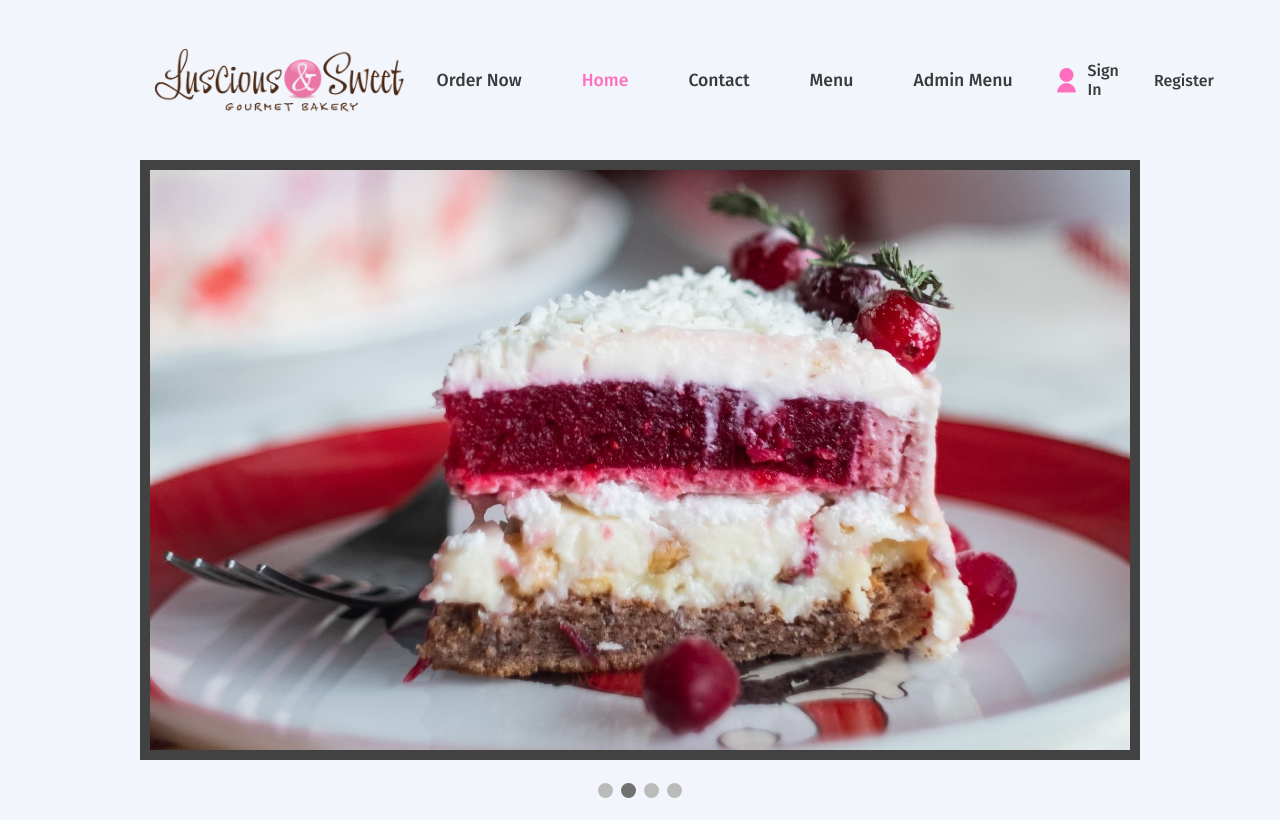
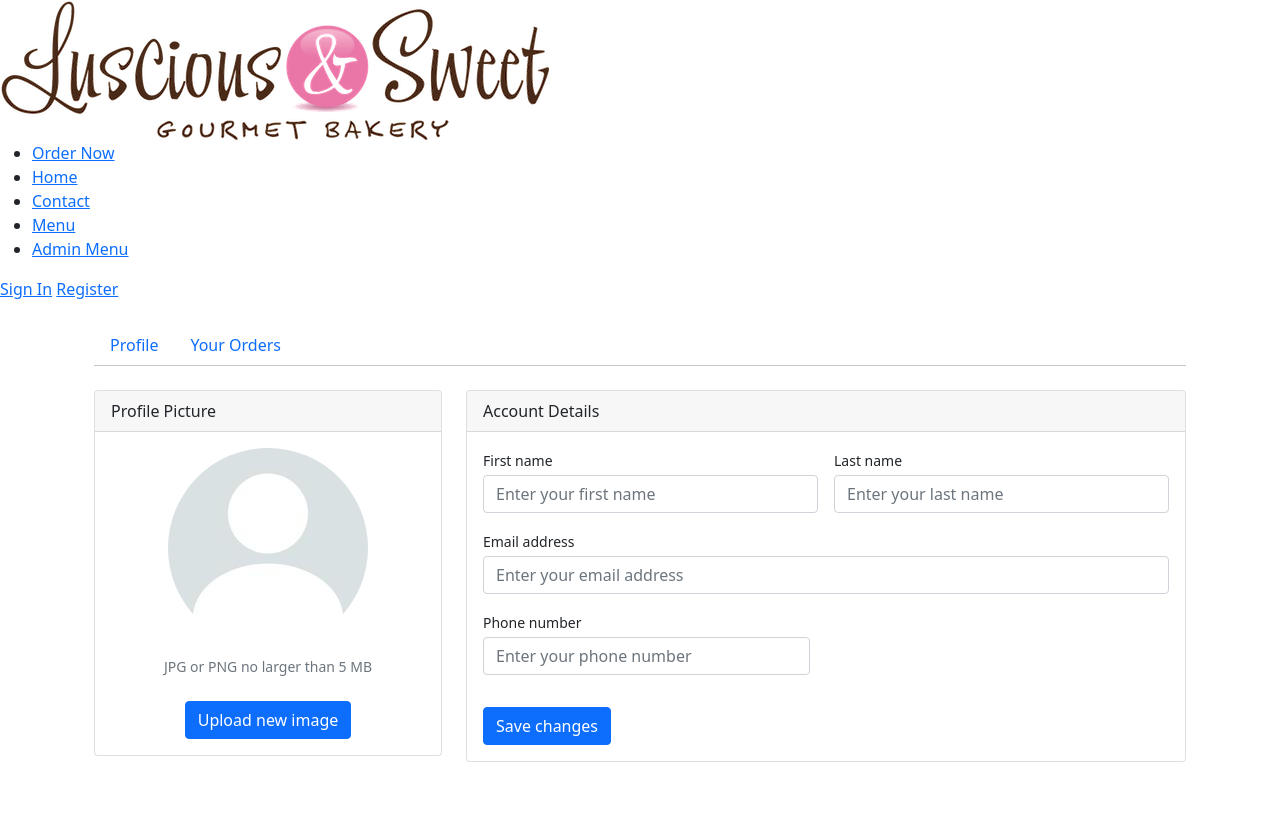
Before and after one commit to Veloric/2023FASE, a Flask app: template templates/profile.html in a window 1280 px wide. After the commit the page ends 762 px from the top, so only its background shows below. Run offline with Flask 3, Linux system fonts and the light colour scheme; the template is opened without the code that fills it, so the values that code supplies are empty; some libraries are stand-ins or nearby versions.

Commit message:
Profile + Utilized some code from bootstrap
Lmk if this does not work properly, also if I should get rid of the profile pic feature. Its kind of hard to view properly since i cant have the link available without logging in... and i cant login since i don't have the database setup ahhh

```diff
--- a/templates/profile.html
+++ b/templates/profile.html
@@ -1,24 +1,98 @@
-{% extends 'index.html' %}
+{% from 'navbar.html' import navbar, headerEnd %}
+<!DOCTYPE html>
+<html lang="en">
 
-{% block title %}Profile{% endblock %}
+<head>
+    <meta charset="utf-8">
+    <meta name="viewport" content="width=device-width, initial-scale=1">
+    <title>Order</title>
+    <link href="https://cdn.jsdelivr.net/npm/bootstrap@5.0.1/dist/css/bootstrap.min.css" rel="stylesheet">
+    <script src="{{ url_for('static', filename='activetab.js') }}" defer></script>
+    <!-- <script src="{{ url_for('static', filename='order.js') }}"> defer</script> -->
 
-{% block content %}
-<h2>Profile Page</h2>
-<div>
-    <p>Your account details are below:</p>
-    <table>
-        <tr>
-            <td>Username:</td>
-            <td>{{ account['usrname'] }}</td>
-        </tr>
-        <tr>
-            <td>Password:</td>
-            <td>{{ account['password'] }}</td>
-        </tr>
-        <tr>
-            <td>Email:</td>
-            <td>{{ account['email'] }}</td>
-        </tr>
-    </table>
-</div>
-{% endblock %}
+    <!--Code below is a borrowed library from bootdev-->
+    <!--It is heavily adjusted/edited to suit the website-->
+    <!--https://www.bootdey.com/snippets/view/bs5-edit-profile-account-details-->
+
+</head>
+
+<body>
+    {{ navbar() }}
+    {{ headerEnd() }}
+
+    <div class="container-xl px-4 mt-4">
+
+    <nav class="nav nav-borders">
+    <a class="nav-link active ms-0" href="{{ url_for('static', filename='profile.html') }}" target="__blank">Profile</a>
+    <a class="nav-link" href="{{ url_for('static', filename='vieworder.html') }}" target="__blank">Your Orders</a>
+    </nav>
+
+    <hr class="mt-0 mb-4">
+    <div class="row">
+    <div class="col-xl-4">
+
+    <div class="card mb-4 mb-xl-0">
+    <div class="card-header">Profile Picture</div>
+    <div class="card-body text-center">
+
+
+    <img class="img-account-profile rounded-circle mb-2" src="/static/images/defaultprofile.jpg" alt="Blank Profile">
+
+    <div class="small font-italic text-muted mb-4">JPG or PNG no larger than 5 MB</div>
+
+    <button class="btn btn-primary" type="button">Upload new image</button>
+    </div>
+    </div>
+    </div>
+    <div class="col-xl-8">
+
+    <div class="card mb-4">
+    <div class="card-header">Account Details</div>
+    <div class="card-body">
+    <form>
+
+        <div class="row gx-3 mb-3">
+
+        <div class="col-md-6">
+        <label class="small mb-1" for="inputFirstName">First name</label>
+        <input class="form-control" id="inputFirstName" type="text" placeholder="Enter your first name" value="{{ account['CustomerFirstName'] }}">
+        </div>
+
+        <div class="col-md-6">
+        <label class="small mb-1" for="inputLastName">Last name</label>
+        <input class="form-control" id="inputLastName" type="text" placeholder="Enter your last name" value="{{ account['CustomerLastName'] }}">
+        </div>
+        </div>
+
+        <div class="row gx-3 mb-3">
+
+        <div class="mb-3">
+        <label class="small mb-1" for="inputEmailAddress">Email address</label>
+        <input class="form-control" id="inputEmailAddress" type="email" placeholder="Enter your email address" value="{{ account['CustomerEmail'] }}">
+        </div>
+
+        <div class="row gx-3 mb-3">
+
+        <div class="col-md-6">
+        <label class="small mb-1" for="inputPhone">Phone number</label>
+        <input class="form-control" id="inputPhone" type="tel" placeholder="Enter your phone number" value="{{ account['CustomerPhone'] }}">
+        </div>
+
+    </div>
+    </div>
+
+        <button class="btn btn-primary" type="button">Save changes</button>
+    </form>
+    </div>
+    </div>
+    </div>
+    </div>
+    </div>
+
+    <!--The commented JS was included in bootstrap template... feel free to get rid of it or use it-->
+
+    <!--<script src="https://code.jquery.com/jquery-1.10.2.min.js"></script>-->
+    <!--<script src="https://cdn.jsdelivr.net/npm/bootstrap@5.0.1/dist/js/bootstrap.bundle.min.js"></script>-->
+
+    </body>
+</html>
```
Also changed, not shown: static/images/blankprofileimage.webp (deleted), static/images/defaultprofile.jpg (added).
